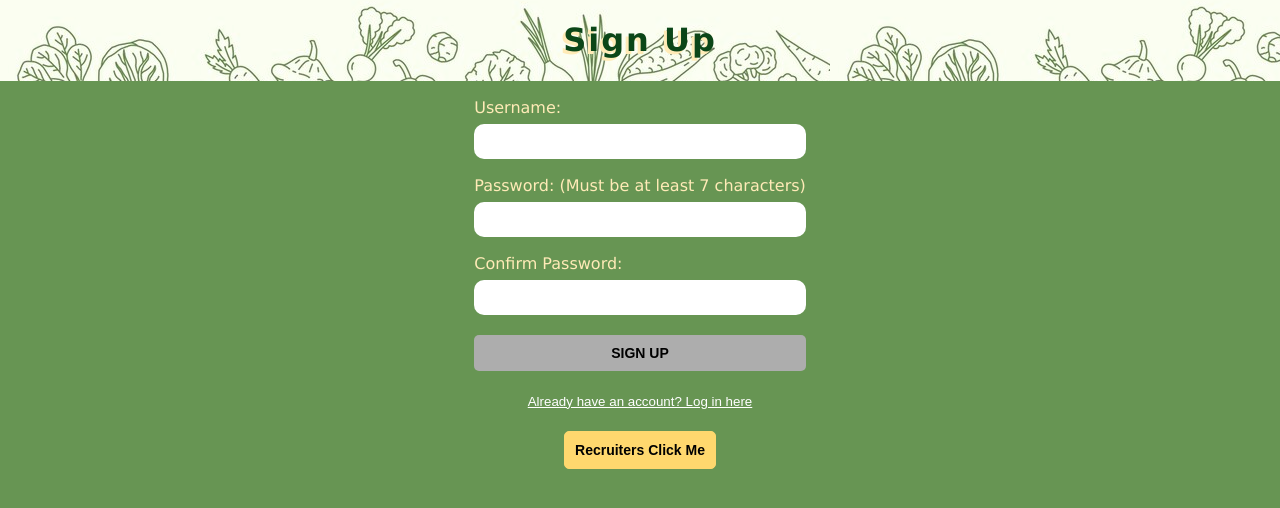
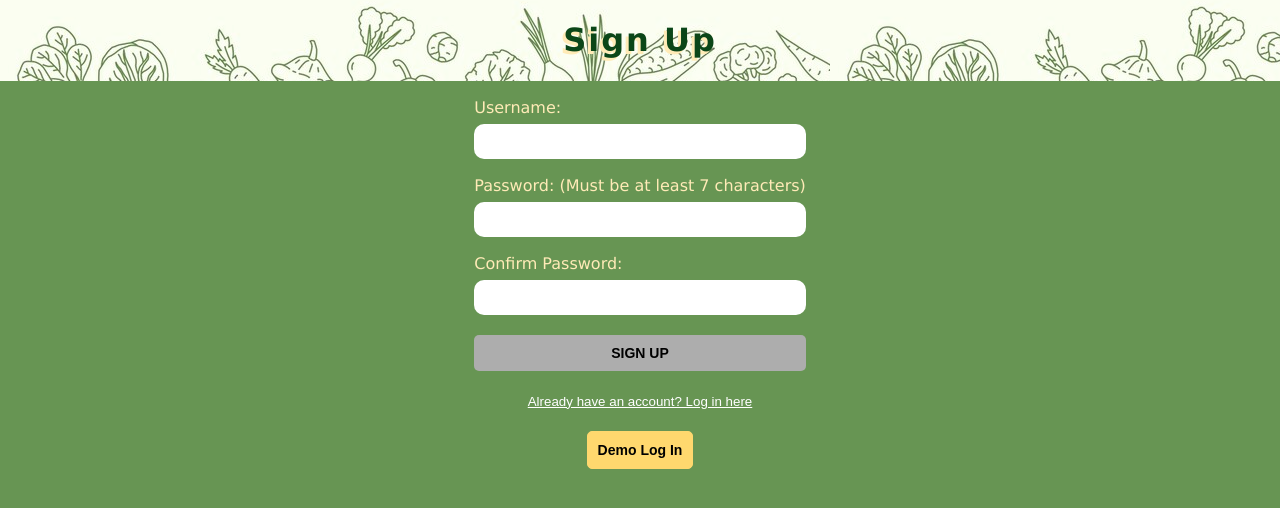
Before and after one commit to kathleenmerc/recipe-finder, a React (Create React App) app: page /signup in a window 1280 px wide. Shown: the top 508 px of the page. Built offline with nearby package versions, Linux system fonts and the light colour scheme; the HTML template or start-up script is replaced by a standard one.

Commit message:
update styling for demo button on log in and sign up forms

```diff
--- a/src/components/LogInForm/LogInForm.js
+++ b/src/components/LogInForm/LogInForm.js
@@ -38,13 +38,6 @@ export default function LogInForm(props) {
         setUsername("demo")
         setPassword("recipefinder")
         setConfirmPassword("recipefinder")
-        // alert(
-        // '▬▬▬▬▬▬▬▬▬ஜ۩۞۩ஜ▬▬▬▬▬▬▬▬▬\n'
-        // + '\nHello and welcome to Recipe-Finder! Thank you for visiting.\n'
-        // + '\nFeel free to use these log in credentials:\n'
-        // + "\t Username: TestChef\n"
-        // + '\t Password: recipefinder\n'
-        // )
     }
 
     return (
@@ -75,7 +68,7 @@ export default function LogInForm(props) {
 
             <p className="error-message" disabled={disable}>{error}</p>
 
-            <button className={styles.recruiterBtn} onClick={handleDemoBtn}>Demo Log In</button>
+            <button className={styles.demoBtn} onClick={handleDemoBtn}>Demo Log In</button>
         </div >
 
     )
--- a/src/components/LogInForm/LogInForm.module.css
+++ b/src/components/LogInForm/LogInForm.module.css
@@ -60,7 +60,7 @@ input {
 }
 
 
-.recruiterBtn {
+.demoBtn {
     margin: 5px 0px;
     padding: 10px;
     border-radius: 5px;
@@ -71,7 +71,7 @@ input {
     font-weight: bold;
 }
 
-.recruiterBtn:hover {
+.demoBtn:hover {
     margin: 5px 0px;
     padding: 10px;
     border-radius: 5px;
--- a/src/components/SignUpForm/SignUpForm.js
+++ b/src/components/SignUpForm/SignUpForm.js
@@ -68,7 +68,7 @@ export default function SignUpForm(props) {
 
            <p className="error-message" disabled={disable}>{error}</p>
 
-           <Link to="/login"><button className={styles.recruiterBtn}>Recruiters Click Me</button></Link>
+           <Link to="/login"><button className={styles.demoBtn}>Demo Log In</button></Link>
         </div >
     )
 }
--- a/src/components/SignUpForm/SignUpForm.module.css
+++ b/src/components/SignUpForm/SignUpForm.module.css
@@ -60,7 +60,7 @@ input {
 }
 
 
-.recruiterBtn {
+.demoBtn {
     margin: 5px 0px;
     padding: 10px;
     border-radius: 5px;
@@ -71,7 +71,7 @@ input {
     font-weight: bold;
 }
 
-.recruiterBtn:hover {
+.demoBtn:hover {
     margin: 5px 0px;
     padding: 10px;
     border-radius: 5px;
```
